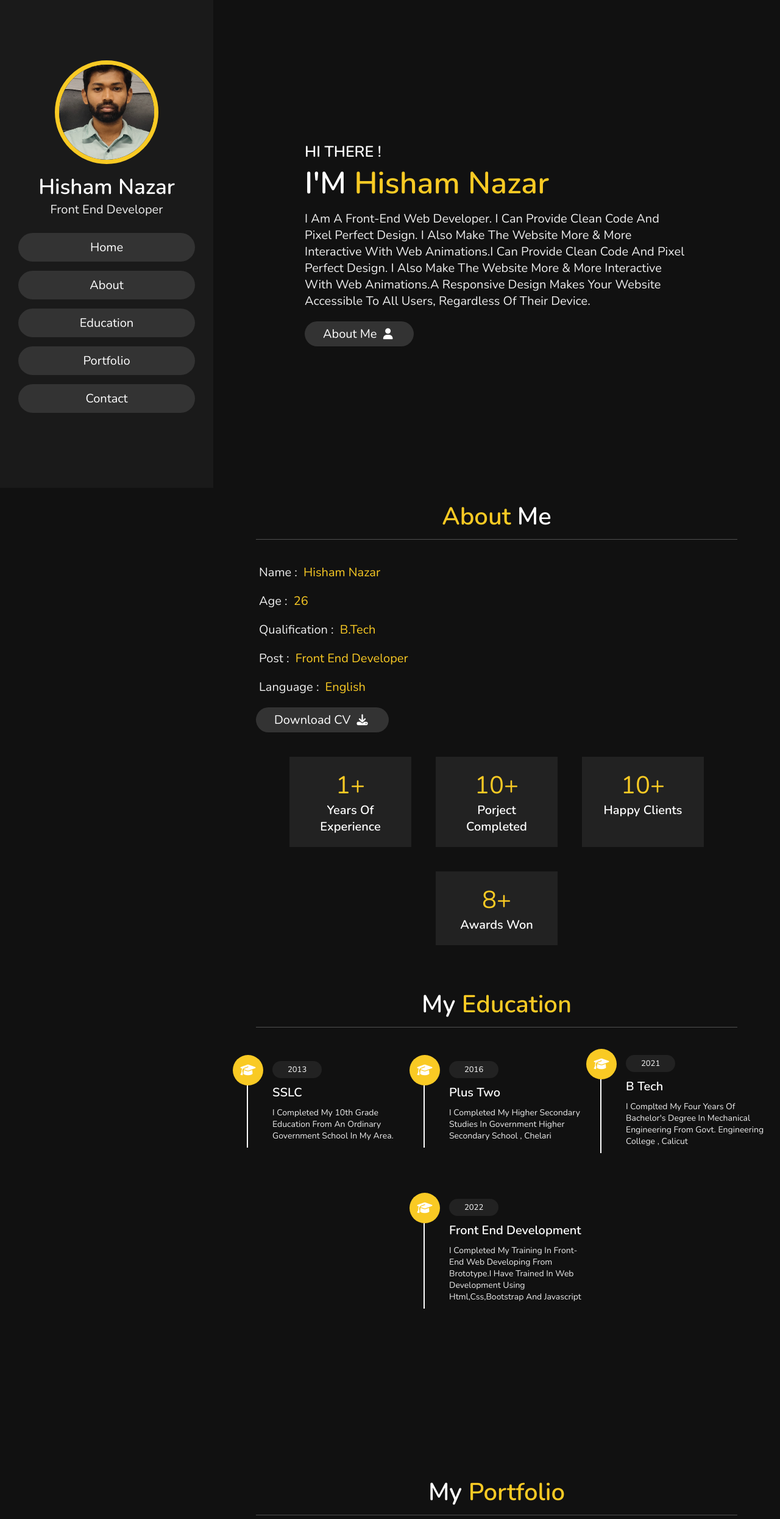
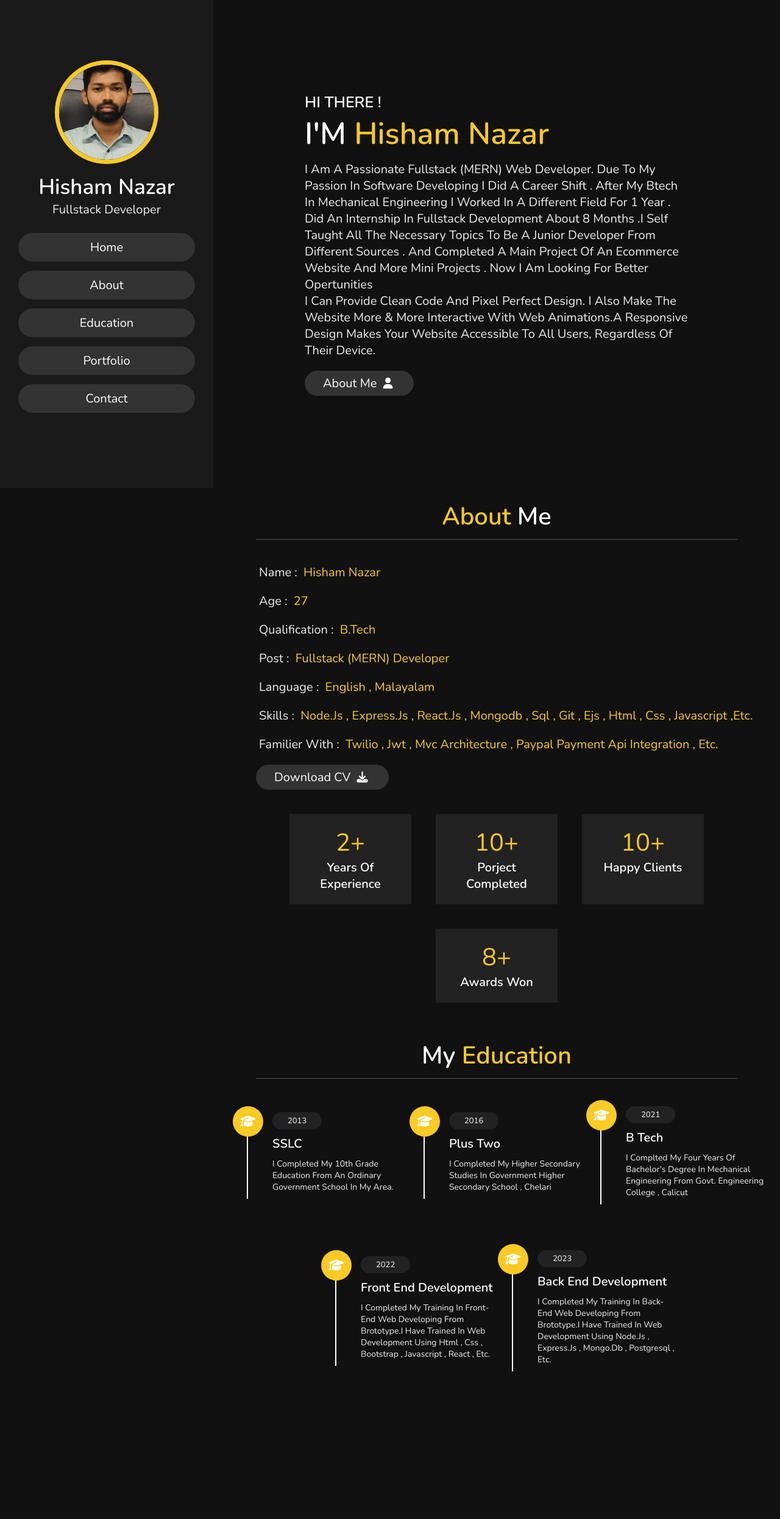
Before and after one commit to HNEnew/portfolio, a plain HTML site: page index.html in a window 1280 px wide. Shown: the top 2491 px of the page at 61% size. Drawn offline with nearby package versions, Linux system fonts and the light colour scheme.

Commit message:
initial commit

```diff
--- a/index.html
+++ b/index.html
@@ -1,5 +1,6 @@
 <!DOCTYPE html>
 <html lang="en">
+
 <head>
     <meta charset="UTF-8">
     <meta name="viewport" content="width=device-width, initial-scale=1.0">
@@ -16,6 +17,7 @@
     <script src="https://kit.fontawesome.com/c8553dfad7.js" crossorigin="anonymous"></script>
 
 </head>
+
 <body>
 
     <!-- header section starts  -->
@@ -25,7 +27,7 @@
         <div class="user">
             <img src="IMG1_me1.jpg" alt="">
             <h3 class="name">Hisham Nazar</h3>
-        <p class="post">front end developer</p>
+            <p class="post">fullstack developer</p>
         </div>
 
         <nav class="navbar">
@@ -50,7 +52,14 @@
         <div class="bgimage">
             <h3>HI THERE !</h3>
             <h1>I'M <span>hisham nazar</span></h1>
-    <p>I am a front-end web developer. I can provide clean code and pixel perfect design. I also make the website more & more interactive with web animations.I can provide clean code and pixel perfect design. I also make the website more & more interactive with web animations.A responsive design makes your website accessible to all users, regardless of their device.
+            <p>I am a passionate fullstack (MERN) web developer. Due to my passion in software developing I did a career
+                shift . After my btech in mechanical engineering I worked in a different field for 1 year . Did an
+                internship in fullstack development about 8 months .I self taught all the necessary topics to be
+                a junior developer from different sources . And completed a main project of an ecommerce website and
+                more mini projects . Now I am looking for better opertunities <br>
+                I can provide clean code and pixel perfect design. I also make the website more & more interactive with
+                web animations.A responsive design makes your website accessible to all users, regardless of their
+                device.
             </p>
             <a href="#about"><button class="btn">about me <i class="fas fa-user"></i></button></a>
         </div>
@@ -68,17 +77,20 @@
 
             <div class="info">
                 <h3> <span> name : </span> Hisham Nazar </h3>
-        <h3> <span> age : </span> 26 </h3>
+                <h3> <span> age : </span> 27 </h3>
                 <h3> <span> qualification : </span> B.tech </h3>
-        <h3> <span> post : </span> front end developer </h3>
-        <h3> <span> language : </span> english </h3>
-        <a href=https://drive.google.com/file/d/133PJsL9tO3tmnV8UEJ-gqWmX-NHJgFsK/view?usp=share_link" target="_blank"><button class="btn"> download CV <i class="fas fa-download"></i> </button></a>
+                <h3> <span> post : </span> fullstack (MERN) developer </h3>
+                <h3> <span> language : </span> english , malayalam </h3>
+                <h3> <span> skills : </span> Node.js , express.js , react.js , mongodb , sql , git , ejs , html , css , javascript ,etc. </h3>
+                <h3> <span> familier with : </span> twilio , jwt , mvc architecture , paypal payment api integration , etc. </h3>
+                <a href="https://drive.google.com/file/d/1h_3FlFvEcq4Kl2BPUaGidU01YJmrvpar/view?usp=sharing"
+                    target="_blank"><button class="btn"> download CV <i class="fas fa-download"></i> </button></a>
             </div>
 
             <div class="counter">
 
                 <div class="box">
-            <span>1+</span>
+                    <span>2+</span>
                     <h3>years of experience</h3>
                 </div>
 
@@ -131,24 +143,27 @@
                 <i class="fas fa-graduation-cap"></i>
                 <span>2021</span>
                 <h3>B Tech</h3>
-        <p>I complted my four years of bachelor's degree in mechanical engineering from govt. engineering college , calicut</p>
+                <p>I complted my four years of bachelor's degree in mechanical engineering from govt. engineering
+                    college , calicut</p>
             </div>
 
             <div class="box">
                 <i class="fas fa-graduation-cap"></i>
                 <span>2022</span>
                 <h3>front end development</h3>
-        <p>I completed my training in front-end web developing from brototype.I have trained in web development using html,css,bootstrap and javascript</p>
+                <p>I completed my training in front-end web developing from brototype.I have trained in web development
+                    using html , css , bootstrap , javascript , react , etc.</p>
+            </div>
+
+            <div class="box">
+                <i class="fas fa-graduation-cap"></i>
+                <span>2023</span>
+                <h3>back end development</h3>
+                <p>I completed my training in back-end web developing from brototype.I have trained in web development
+                    using node.js , express.js , mongo.db , postgresql , etc.</p>
             </div>
 
             <!-- <div class="box">
-        <i class="fas fa-graduation-cap"></i>
-        <span>2020</span>
-        <h3>front end development</h3>
-        <p>Lorem ipsum dolor sit amet consectetur adipisicing elit. Obcaecati quos alias praesentium. Id autem provident laborum quae, distinctio eaque temporibus!</p>
-    </div>
-
-    <div class="box">
         <i class="fas fa-graduation-cap"></i>
         <span>2021</span>
         <h3>front end development</h3>
@@ -193,6 +208,18 @@
                 <img src="alufib-logo.jpeg" alt="">
             </div>
 
+            <div class="box">
+                <img src="IMG_me4.jpg" alt="">
+            </div>
+
+            <div class="box">
+                <img src="brototype.jpg" alt="">
+            </div>
+
+            <div class="box">
+                <img src="IMG_me3.jpg" alt="">
+            </div>
+
         </div>
 
     </section>
@@ -216,8 +243,15 @@
                     <h3> <i class="fas fa-phone"></i> +919400078881 </h3>
                     <h3> <i class="fas fa-map-marker-alt"></i>malappuram, kerala, india - 676317. </h3>
                     <br>
-            <a href="https://www.facebook.com/hisham.nazar.3" target="_blank"><i class="fa-brands fa-facebook smicons"></i></a>
-            <a href="https://www.instagram.com/hisham.nazar.3/" target="_blank"><i class="fa-brands fa-instagram smicons"></i></a>
+                    <a href="https://www.facebook.com/hisham.nazar.3" target="_blank"><i
+                            class="fa-brands fa-facebook smicons"></i></a>
+                    <a href="https://www.instagram.com/hisham.nazar.3/" target="_blank"><i
+                            class="fa-brands fa-instagram smicons"></i></a>
+                    <a href="https://www.linkedin.com/in/hisham-nazar-671909160/" target="_blank"><i
+                                class="fa-brands fa-linkedin smicons"></i></a>
+                    <a href="https://github.com/HNEnew/" target="_blank"><i
+                                class="fa-brands fa-github smicons"></i></a>
+
                 </div>
 
             </div>
@@ -234,14 +268,16 @@
 
     </form> -->
 
-    <form  id=submit-form action="https://formsubmit.co/ehishamnazar@gmail.com" method="post"   onsubmit = "return validate();">
+            <form id=submit-form action="https://formsubmit.co/ehishamnazar@gmail.com" method="post"
+                onsubmit="return validate();">
                 <div id="error_message"></div>
-    <input type="text" id="name"  name="name" placeholder="your name" class="box">
-    <input type="email"name="email" placeholder="your email" class="box" id="email">
-    <input type="text"name="phone" placeholder="your contact number" class="box" id="phone">
+                <input type="text" id="name" name="name" placeholder="your name" class="box">
+                <input type="email" name="email" placeholder="your email" class="box" id="email">
+                <input type="text" name="phone" placeholder="your contact number" class="box" id="phone">
                 <input type="text" name="subject" placeholder="subject" class="box" id="subject">
-    <textarea  id="message" name="message" class="box" placeholder="your message" cols="30" rows="4"></textarea>
-    <input type="submit" value="send message" class="btn"  >
+                <textarea id="message" name="message" class="box" placeholder="your message" cols="30"
+                    rows="4"></textarea>
+                <input type="submit" value="send message" class="btn">
             </form>
 
 
@@ -311,4 +347,5 @@
 </script> -->
 
 </body>
+
 </html>
```
Also changed, not shown: IMG_me4.jpg (added), brototype.jpg (added). Lines whose indentation alone changed are shown as unchanged.
